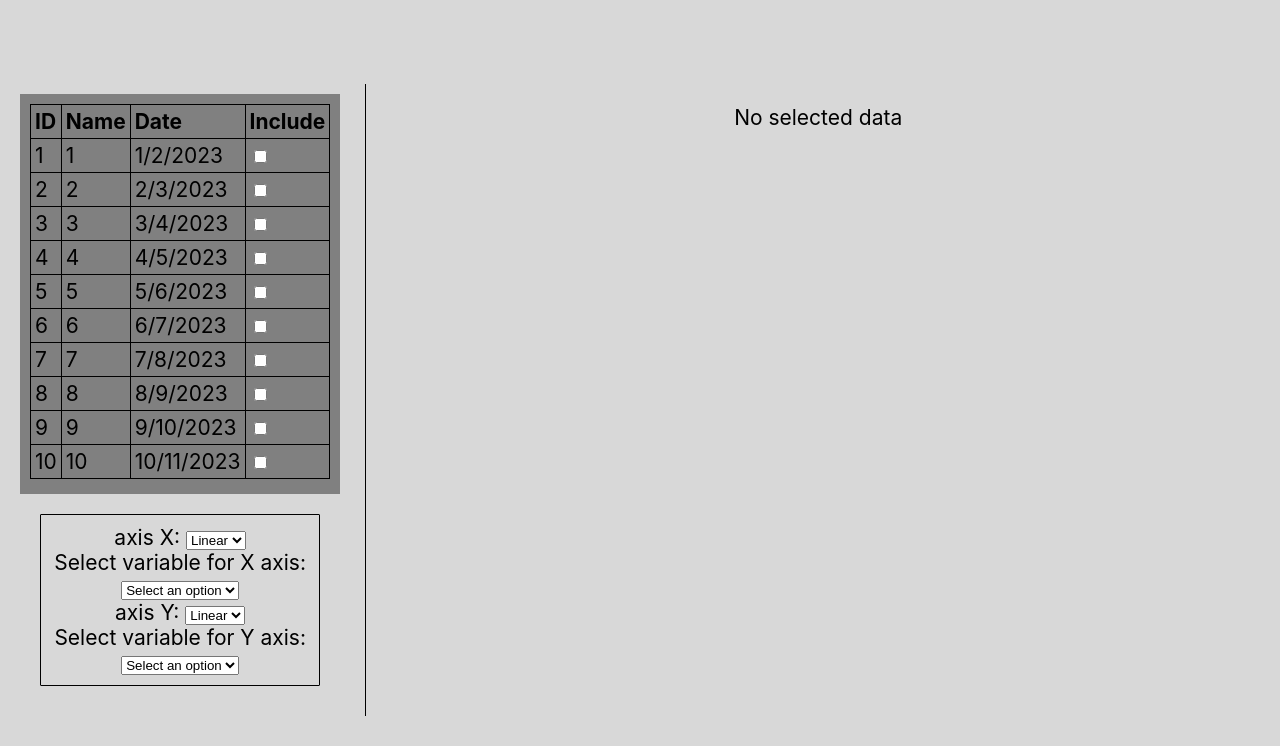
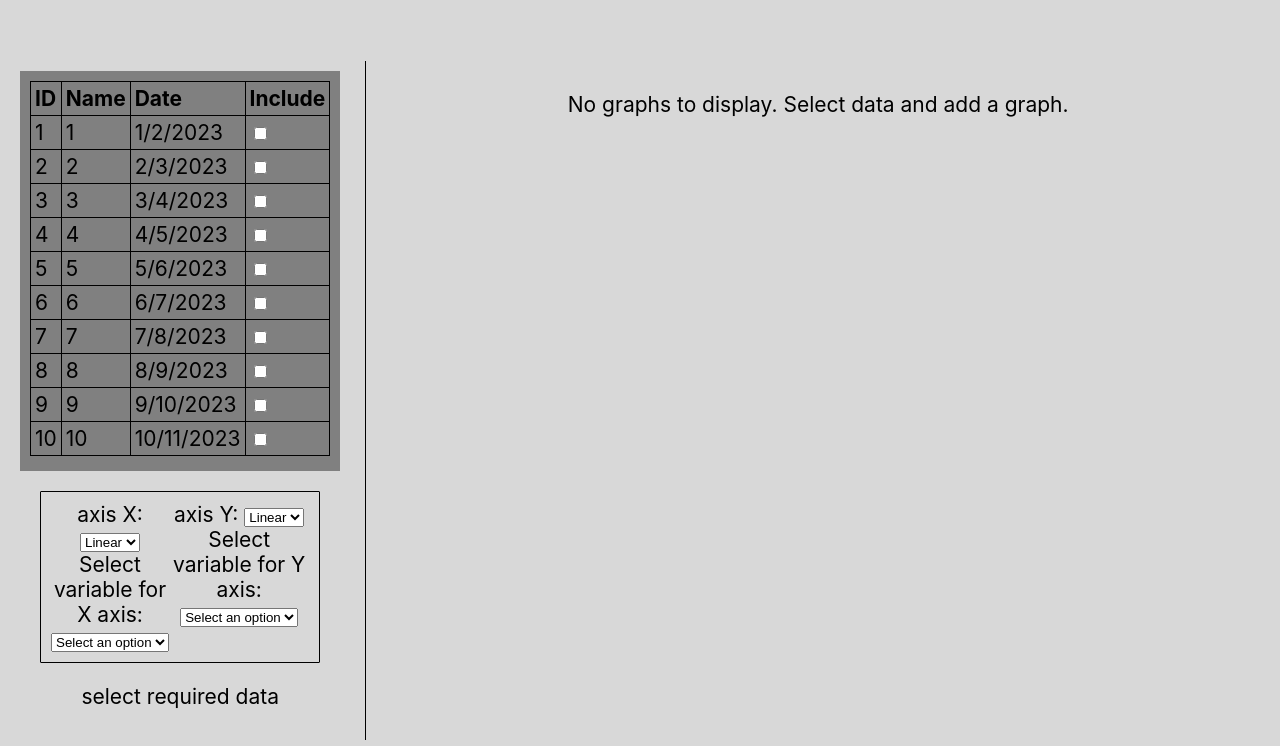
Before and after one commit to GavinBardwell/ECEN404-2024FA-FMCW-False-Behavior, a React (Create React App) app: page /Runs in a window 1280 px wide. Shown: the top 746 px of the page. Built offline with nearby package versions, Linux system fonts and the light colour scheme.

Commit message:
Auto stash before checking out "HEAD"

```diff
--- a/src/assets/RunDetails.json
+++ b/src/assets/RunDetails.json
@@ -176,7 +176,11 @@
         2.75963192e-01, 1.86777776e-01, 9.84729683e-01, 4.09784775e-01,
         9.03558774e-02, 9.31159436e-01]
         },
-        { "id": 9, "name": 9, "Date": "9/10/2023", "power":[2.91926582e-01, 1.73178190e-01, 9.80085143e-01, 4.27249983e-01,
+        { "id": 9, "name": 9, "Date": "9/10/2023", "time":[1.0, 2.0, 3.0, 4.0, 5.0, 6.0, 7.0, 8.0, 9.0, 10.0,
+        11.0, 12.0, 13.0, 14.0, 15.0, 16.0, 17.0, 18.0, 19.0, 20.0,
+        21.0, 22.0, 23.0, 24.0, 25.0, 26.0, 27.0, 28.0, 29.0, 30.0,
+        31.0, 32.0, 33.0, 34.0, 35.0, 36.0, 37.0, 38.0, 39.0, 40.0,
+        41.0, 42.0, 43.0, 44.0, 45.0, 46.0, 47.0, 48.0, 49.0, 50.0],"power":[2.91926582e-01, 1.73178190e-01, 9.80085143e-01, 4.27249983e-01,
         8.04642355e-02, 9.21926979e-01, 5.68368609e-01, 2.11702598e-02,
         8.30158354e-01, 7.04041031e-01, 1.95868027e-05, 7.12089504e-01,
         8.23459661e-01, 1.86970668e-02, 5.77125725e-01, 9.17111680e-01,
@@ -199,7 +203,11 @@
         6.86595815, 6.30074311, 9.22638028, 5.7011972 , 0.46207824,
         2.650537  , 9.71761931, 6.21677036, 1.06075304, 5.78681432]
        },
-        { "id": 10, "name": 10, "Date": "10/11/2023", "power":[6.29187609, 6.55637886, 8.02237346, 5.80526246, 6.94110145,
+        { "id": 10, "name": 10, "Date": "10/11/2023", "time":[1.0, 2.0, 3.0, 4.0, 5.0, 6.0, 7.0, 8.0, 9.0, 10.0,
+        11.0, 12.0, 13.0, 14.0, 15.0, 16.0, 17.0, 18.0, 19.0, 20.0,
+        21.0, 22.0, 23.0, 24.0, 25.0, 26.0, 27.0, 28.0, 29.0, 30.0,
+        31.0, 32.0, 33.0, 34.0, 35.0, 36.0, 37.0, 38.0, 39.0, 40.0,
+        41.0, 42.0, 43.0, 44.0, 45.0, 46.0, 47.0, 48.0, 49.0, 50.0],"power":[6.29187609, 6.55637886, 8.02237346, 5.80526246, 6.94110145,
         9.13237347, 1.68900675, 1.37812889, 8.15456158, 3.62887484,
         4.21938973, 6.0842452 , 6.53945303, 5.08660617, 7.85712843,
         3.67549173, 1.74364181, 9.07418058, 8.19460609, 1.2144284 ,
--- a/src/assets/RunVisualization.jsx
+++ b/src/assets/RunVisualization.jsx
@@ -37,7 +37,6 @@ const RunDetailsChart = ({ xScale = 'linear', yScale = 'linear', inputData }) =>
   }, [inputData]);
 
   useEffect(() => {
-    console.log(data)
   }, [data])
 
   return (
--- a/src/assets/RunWindow.css
+++ b/src/assets/RunWindow.css
@@ -9,9 +9,12 @@
 
 .DifferentSelections {
     padding: 10px;
+
 }
 
 .AxisSelectors {
+    display: grid;
+    grid-template-columns: 1fr 3fr; /* Improved column sizing */
     border-style: solid;
     border-radius: 1px;
     border-width: 1px;
@@ -20,8 +23,19 @@
 }
 
 .graph-window {
+    flex-grow: 1; /* Allow this container to take up any remaining space */
     align-items: center;
+    overflow: auto;
     border-left: 1px solid #000; /* Thick right border as the line */
+    display: flex;
+    flex-wrap: wrap; /* Allow items to wrap */
+    align-items: flex-start; /* Align items at the start of the container */
+    gap: 10px; /* Space between graphs */
+}
+
+.graph-Container {
+    flex: 1 1 300px; /* Allow flex items to grow and shrink from a base width of 300px */
+    padding: 10px;
 }
 
 .Run-Box {
--- a/src/assets/RunWindow.jsx
+++ b/src/assets/RunWindow.jsx
@@ -12,7 +12,7 @@ function RunWindow() {
   const [selectedRuns, setSelectedRuns] = useState({Runs: []});
   const [variableForAxis, setVariableForAxis] = useState({ X: '', Y: ''});
   const [chartData, setChartData] = useState({Runs: []})
-
+  const [graphsToPlot, setGraphsToPlot] = useState([])
   const transformData = (totalSelectedRuns, X, Y) => {
     return {
       Runs: totalSelectedRuns.Runs.map(run => ({
@@ -60,6 +60,20 @@ function RunWindow() {
       }
     });
   };
+
+  const addGraph = () => {
+    setGraphsToPlot(graphs => [
+      ...graphs,
+      {
+        xScale: scales.X,
+        yScale: scales.Y,
+        inputData: chartData,
+        xKey: variableForAxis.X,
+        yKey: variableForAxis.Y
+      }
+    ])
+    console.log(graphsToPlot);
+  }
   useEffect(() => {
     //comand picks only the selected X and Y axis from the selected runs
     if (selectedRuns.Runs.length > 0 && variableForAxis.X && variableForAxis.Y) {
@@ -82,15 +96,21 @@ function RunWindow() {
         <div className='X-selector'><ScaleSelector axis="X" onScaleChange={handleScaleChange} /> <VariableAxisSelector axis="X" currentRuns={mockData} onAxisVarChange={handleVariableForAxisChange}/></div>
         <div className='Y-selector'><ScaleSelector axis="Y" onScaleChange={handleScaleChange} /> <VariableAxisSelector axis="Y" currentRuns={mockData} onAxisVarChange={handleVariableForAxisChange}/></div>
       </div>
+      <div className="Add graph"> {((chartData.Runs.length > 0) && (variableForAxis.X !== '' && variableForAxis.Y !== '')) ?
+      (        <button onClick={addGraph}>add graph</button>
+      ) : (
+        <p>select required data</p>
+      )
+      }
       </div>
-      <header className="graph-window">
-        {((chartData.Runs.length > 0) && (variableForAxis.X !== '' && variableForAxis.Y !== '')) ? (
-            <RunDetailsChart xScale={scales.X} yScale={scales.Y} inputData={chartData} xKey = {variableForAxis.X}yKey = {variableForAxis.Y}/>
-        ) : (
-          <p>No selected data</p>
-        )}
+      </div>
+      <div className="graph-window">
+      {graphsToPlot.map((graph, index) => (
+          <RunDetailsChart key={index} xScale={graph.xScale} yScale={graph.yScale} inputData={graph.inputData} xKey={graph.xKey} yKey={graph.yKey} />
+        ))}
+      {graphsToPlot.length === 0 && <p className='graph-Container'>No graphs to display. Select data and add a graph.</p>}
 
-      </header>
+      </div>
     </div>
   );
 }
```
